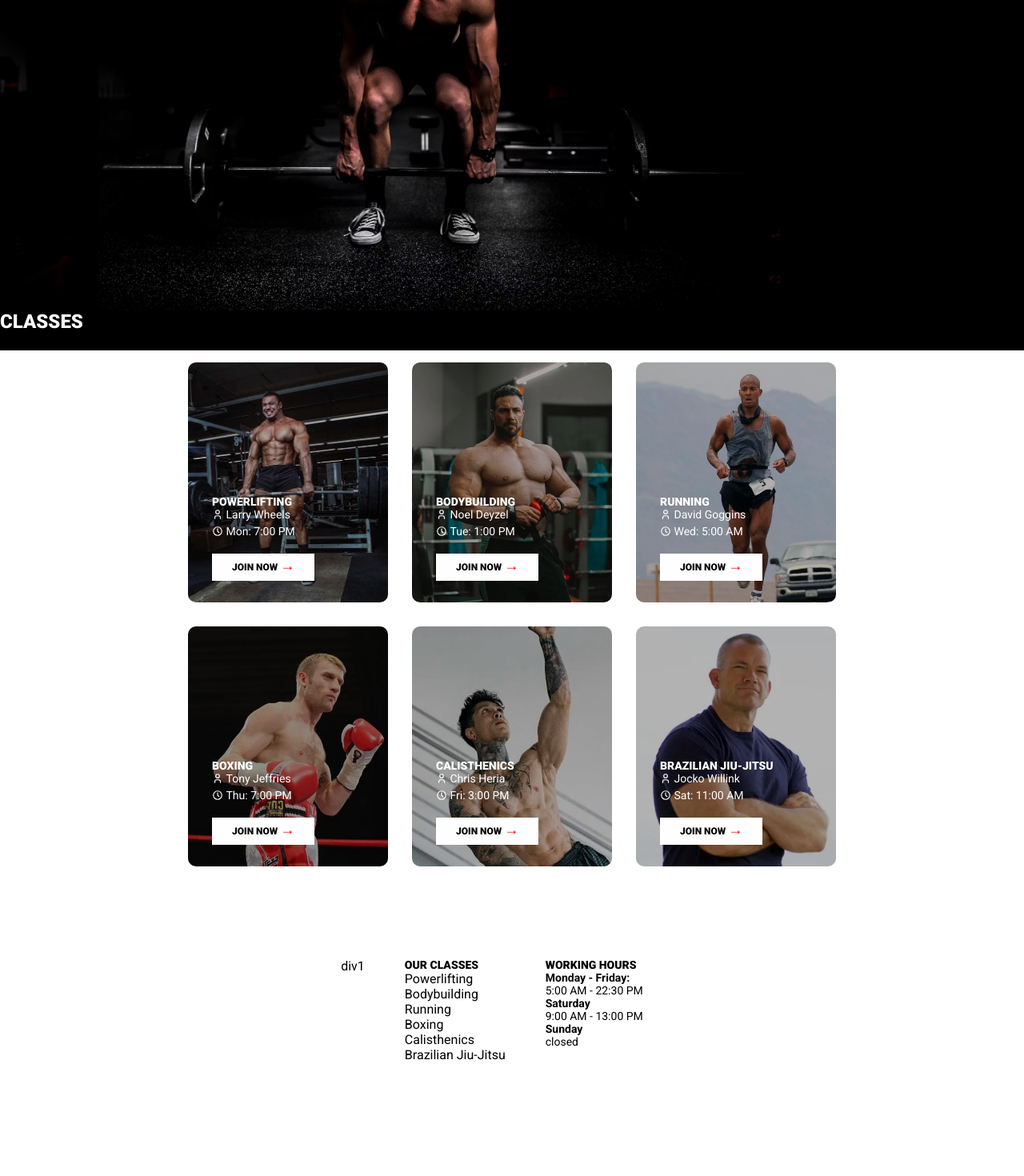
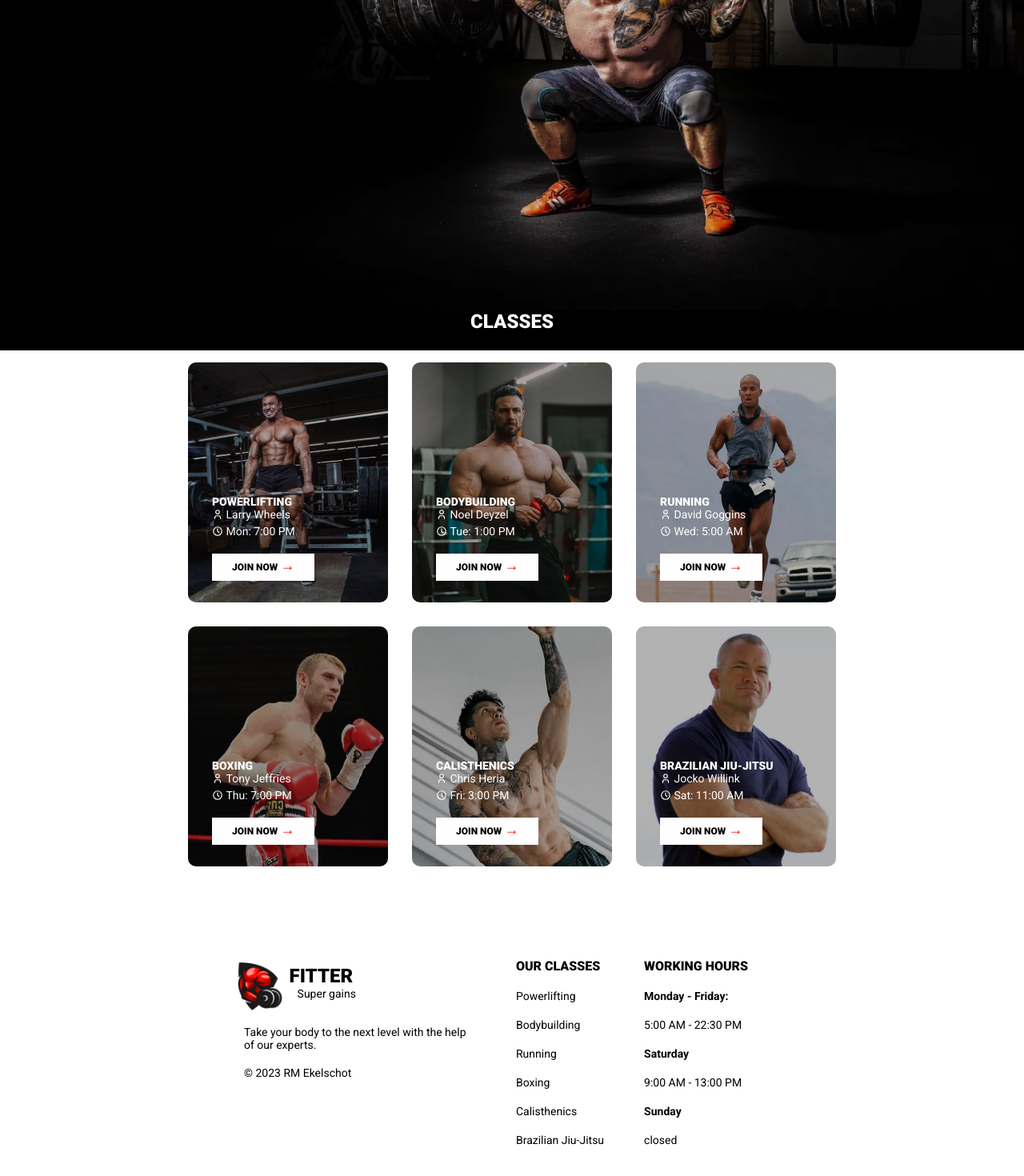
Before and after one commit to rmekelschot/fitness-website, a React (Create React App) app: page /#/classes in a window 1280 px wide. Shown: the part 262-1732 px from the top of the page at 80% size. Before the commit the page ends 1590 px from the top, so only its background shows below. Built offline with nearby package versions, Linux system fonts and the light colour scheme.

Commit message:
footer af

```diff
--- a/src/components/Footer.jsx
+++ b/src/components/Footer.jsx
@@ -1,41 +1,62 @@
 import React from "react";
+import logo from "../media/logo-red.png";
 
 const Footer = () => {
   return (
     <>
       <footer className="flex" style={{ justifyContent: "center" }}>
-        <div style={{paddingRight: '50px'}}>div1</div>
-        <div style={{paddingRight: '50px'}}>
-          <h1 className="text-header" style={{ fontSize: "14px" }}>
+        <div
+          className="footer-content"
+          style={{ width: "350px", paddingRight: "50px" }}
+        >
+          <div className="brand flex justify-content align-items" style={{maxWidth: '150px'}}>
+            <img src={logo} alt="logo" />
+            <div style={{ height: "50px" }}>
+              <h1>Fitter</h1>
+              <p>Super gains</p>
+            </div>
+          </div>
+          <br/>
+          <div className="text-subheader">Take your body to the next level with the help of our experts.</div>
+          <br/>
+          <p className="text-subheader">&copy; {new Date().getFullYear()} RM Ekelschot</p>
+        </div>
+        <div className="footer-content" style={{ paddingRight: "50px" }}>
+          <h1
+            className="text-header"
+            style={{ fontSize: "16px", marginBottom: "10px" }}
+          >
             Our classes
           </h1>
-          <p>Powerlifting</p>
-          <p>Bodybuilding</p>
-          <p>Running</p>
-          <p>Boxing</p>
-          <p>Calisthenics</p>
-          <p>Brazilian Jiu-Jitsu</p>
+          <div style={{ fontSize: "14px" }}>
+            <p className="footer-item">Powerlifting</p>
+            <p className="footer-item">Bodybuilding</p>
+            <p className="footer-item">Running</p>
+            <p className="footer-item">Boxing</p>
+            <p className="footer-item">Calisthenics</p>
+            <p className="footer-item">Brazilian Jiu-Jitsu</p>
           </div>
-        <div style={{paddingRight: '50px'}}>
-          <h1 className="text-header" style={{ fontSize: "14px" }}>
+        </div>
+        <div className="footer-content" style={{ paddingRight: "50px" }}>
+          <h1
+            className="text-header"
+            style={{ fontSize: "16px", marginBottom: "10px" }}
+          >
             Working hours
           </h1>
-          <div style={{fontSize: '14px'}}>
-
-          <b>
-            Monday - Friday:
-          </b>
-          <p>
-            5:00 AM - 22:30 PM
-          </p>
-          <b>Saturday</b>
-          <p>
-            9:00 AM - 13:00 PM
-          </p>
-          <b>Sunday</b>
-          <p>
-            closed
-          </p>
+          <div style={{ fontSize: "14px" }}>
+            <p className="footer-item">
+              <b>Monday - Friday:</b>
+            </p>
+            <p className="footer-item">5:00 AM - 22:30 PM</p>
+            <p className="footer-item">
+              <b>Saturday</b>
+            </p>
+            <p className="footer-item">9:00 AM - 13:00 PM</p>
+            <p className="footer-item">
+              <b>Sunday</b>
+            </p>
+            <p className="footer-item">closed</p>
           </div>
         </div>
       </footer>
--- a/src/components/Header.jsx
+++ b/src/components/Header.jsx
@@ -6,11 +6,11 @@ const Header = () => {
   return (
     <>
       <header className="flex justify-content align-items shadow">
-        <div className="brand flex justify-content align-items">
+        <div className="brand text-light flex justify-content align-items" style={{maxWidth: '150px'}}>
             <img src={logo} alt="logo"/>
             <div style={{height: '50px'}}>
                 <h1>Fitter</h1>
-                <p>lorem ipsum</p>
+                <p>Super gains</p>
             </div>
         </div>
         <nav>
--- a/src/css/App.css
+++ b/src/css/App.css
@@ -29,6 +29,7 @@ nav a:hover {
 
 .container {
   width: 100%;
+  max-width: 880px;
   padding: 0px 20px;
 }
 
@@ -38,10 +39,6 @@ nav a:hover {
 
 .text-center {
   text-align: center;
-}
-
-.brand {
-  color: #fefefe;
 }
 
 .brand img {
@@ -57,9 +54,12 @@ nav a:hover {
 
 .brand div p, .text-subheader {
   font-size: 14px;
-  color: #efefef;
   font-weight: 400;
   padding-left: 10px;
+}
+
+.text-soft {
+  color: #efefef;
 }
 
 .flex {
@@ -163,5 +163,9 @@ nav a:hover {
 }
 
 footer {
-  padding-top: 100px;
+  padding: 100px 0px;
 }
+
+.footer-content .footer-item {
+  padding: 10px 0px;
+}
--- a/src/pages/Classes.jsx
+++ b/src/pages/Classes.jsx
@@ -1,6 +1,6 @@
 import React from "react";
 import Header from "../components/Header";
-import banner from "../media/banner-homepage.png";
+import banner from "../media/banner-classes.png";
 
 import larry from "../media/larry2.png";
 import noel from "../media/noel.png";
@@ -10,11 +10,11 @@ import chris from "../media/chris.png";
 import jocko from "../media/jocko.png";
 import Footer from "../components/Footer";
 
-const pushAlert = ((classTitle, classCoach, classDatetime) => {
+const pushAlert = (classTitle, classCoach, classDatetime) => {
   alert(
     `U heeft geklikt op de les '${classTitle}', gegeven door ${classCoach} op ${classDatetime}`
   );
-});
+};
 
 const Classes = () => {
   const classes = [
@@ -59,11 +59,13 @@ const Classes = () => {
   return (
     <>
       <Header />
-      <div className="banner" style={{ justifyContent: "center" }}>
-        <img src={banner} alt="banner" className="d-block" height={"650px"} />
+      <div className="banner">
+        <div className="flex" style={{ justifyContent: "flex-end" }}>
+          <img src={banner} alt="banner" height={"650px"} />
+        </div>
         <div
-          className="d-block flex"
-          style={{ alignItems: "end", width: "30%" }}
+          className="flex w-100"
+          style={{justifyContent: 'center'}}
         >
           <div
             className="text-header text-light"
@@ -73,11 +75,13 @@ const Classes = () => {
           </div>
         </div>
       </div>
-      <div className="container flex" style={{justifyContent: 'center'}}>
-        <div style={{maxWidth: '840px'}}>
+      <div className="flex" style={{ justifyContent: "center" }}>
+
+      <div className="container">
+        <div>
           {classes.map((_class, i) => {
             return (
-              <div style={{ display: "inline-block" }}>
+              <div style={{ display: "inline-block" }} key={i}>
                 <div
                   className="card rounded flex"
                   style={{
@@ -90,7 +94,7 @@ const Classes = () => {
                     backgroundSize: "cover",
                     backgroundPosition: "center",
                   }}
-                  key={i}
+
                 >
                   <div>
                     <h1
@@ -154,7 +158,12 @@ const Classes = () => {
                     </p>
 
                     <br />
-                    <span className="btn btn-block btn-light" onClick={()=>{pushAlert(_class.title, _class.coach, _class.datetime)}}>
+                    <span
+                      className="btn btn-block btn-light"
+                      onClick={() => {
+                        pushAlert(_class.title, _class.coach, _class.datetime);
+                      }}
+                    >
                       Join now <span>&rarr;</span>
                     </span>
                   </div>
@@ -164,7 +173,8 @@ const Classes = () => {
           })}
         </div>
       </div>
-      <Footer/>
+      </div>
+      <Footer />
     </>
   );
 };
--- a/src/pages/Home.jsx
+++ b/src/pages/Home.jsx
@@ -2,6 +2,7 @@ import React from "react";
 import Header from "../components/Header";
 import banner from "../media/banner-homepage.png";
 import { Link } from "react-router-dom";
+import Footer from "../components/Footer";
 
 const Home = () => {
   return (
@@ -29,13 +30,15 @@ const Home = () => {
           </div>
         </div>
       </div>
+      <div className="flex" style={{justifyContent: 'center'}}>
+
       <div className="container">
         <div
           className="w-100 flex"
           style={{ justifyContent: "center", marginTop: "-40px" }}
         >
           <div className="card text-center rounded-tl rounded-br shadow-big">
-            <div className="icon" style={{color: '#ff0000'}}>
+            <div className="icon" style={{ color: "#ff0000" }}>
               <svg
                 xmlns="http://www.w3.org/2000/svg"
                 width={24}
@@ -63,7 +66,7 @@ const Home = () => {
             </p>
           </div>
           <div className="card text-center rounded-tl rounded-br shadow-big">
-            <div className="icon" style={{color: '#ff0000'}}>
+            <div className="icon" style={{ color: "#ff0000" }}>
               <svg
                 xmlns="http://www.w3.org/2000/svg"
                 width={24}
@@ -90,7 +93,7 @@ const Home = () => {
             </p>
           </div>
           <div className="card text-center rounded-tl rounded-br shadow-big">
-            <div className="icon" style={{color: '#ff0000'}}>
+            <div className="icon" style={{ color: "#ff0000" }}>
               <svg
                 xmlns="http://www.w3.org/2000/svg"
                 width={24}
@@ -120,7 +123,16 @@ const Home = () => {
             </p>
           </div>
         </div>
+
+        <div style={{marginTop: '40px', padding: '15px'}}>
+          <div style={{width: '500px'}}>
+
+          <h1 style={{fontSize: '32px'}}>Discover the strength and beauty that the body is capable of</h1>
+          </div>
+        </div>
       </div>
+      </div>
+      <Footer />
     </>
   );
 };
```
Also changed, not shown: src/media/banner-classes.png (added).
